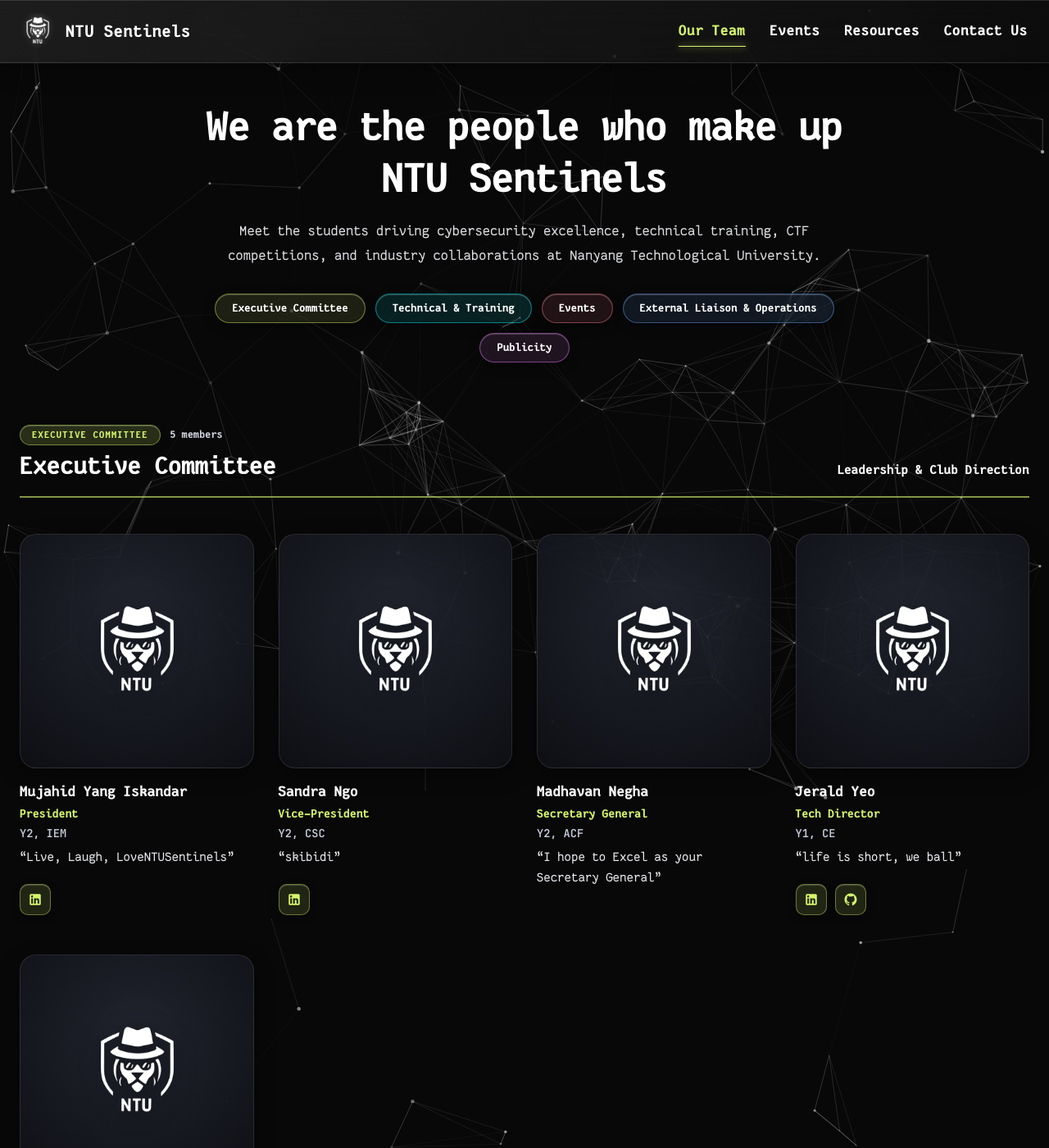
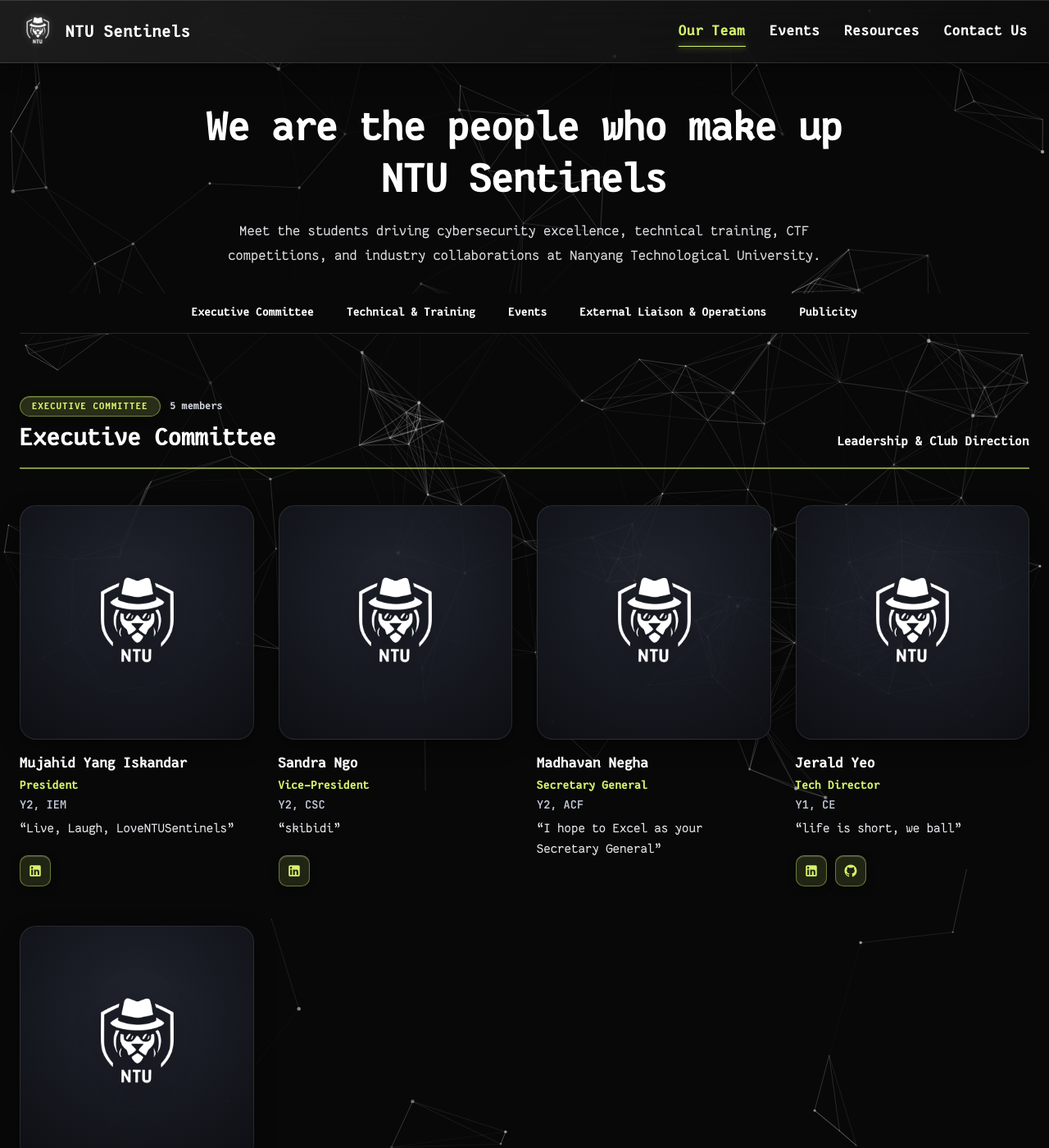
Before and after one commit to NTU-Sentinels/ntu-sentinels.github.io, a Jekyll site: the page built from _pages/our-team.md, in a window 1280 px wide and 1400 px high. Shown: the whole window at 82% size. Built offline with Jekyll 4.4.1, drawn with Linux system fonts in a browser that asks for light colours.

Commit message:
changed "our team" quick nav to sticky navbar format

```diff
--- a/_pages/our-team.md
+++ b/_pages/our-team.md
@@ -10,16 +10,16 @@
     <p class="team-hero__subtitle">
       Meet the students driving cybersecurity excellence, technical training, CTF competitions, and industry collaborations at Nanyang Technological University.
     </p>
+  </header>
 
-    <!-- Subcommittee Quick Navigation -->
-    <nav class="team-nav" aria-label="Subcommittees navigation">
-      <a href="#executive" class="team-nav__pill team-nav__pill--executive">Executive Committee</a>
-      <a href="#technical" class="team-nav__pill team-nav__pill--technical">Technical &amp; Training</a>
-      <a href="#events" class="team-nav__pill team-nav__pill--events">Events</a>
-      <a href="#liaison" class="team-nav__pill team-nav__pill--liaison">External Liaison &amp; Operations</a>
-      <a href="#publicity" class="team-nav__pill team-nav__pill--publicity">Publicity</a>
-    </nav>
-  </header>
+  <!-- Subcommittee Quick Navigation -->
+  <nav class="team-nav" aria-label="Subcommittees navigation">
+    <a href="#executive" class="team-nav__tab">Executive Committee</a>
+    <a href="#technical" class="team-nav__tab">Technical &amp; Training</a>
+    <a href="#events" class="team-nav__tab">Events</a>
+    <a href="#liaison" class="team-nav__tab">External Liaison &amp; Operations</a>
+    <a href="#publicity" class="team-nav__tab">Publicity</a>
+  </nav>
 
   <!-- Subcommittee Sections (Bifurcation) -->
   {% assign sections = "executive|Executive Committee|Leadership & Club Direction;;technical|Technical & Training|CTF Training, Workshops & Infrastructure;;events|Events|Club Activities, Hackathons & Socials;;liaison|External Liaison & Operations|Industry Partnerships, Sponsorships & Club Admin;;publicity|Publicity|Brand Presence, Social Media & Media Coverage" | split: ";;" %}
--- a/assets/css/main.scss
+++ b/assets/css/main.scss
@@ -805,7 +805,6 @@
   text-align: center;
   max-width: 820px;
   margin-inline: auto;
-  margin-bottom: clamp(48px, 6.5vw, 76px);
 }
 
 .team-hero__title {
@@ -824,100 +823,56 @@
   margin: 0 0 32px;
 }
 
-/* Subcommittee Quick Nav - Colored to match respective group themes */
+/* Subcommittee Quick Nav - Tab strip that stays below the masthead */
 .team-nav {
+  position: sticky;
+  top: var(--header-height);
+  z-index: 5;
   display: flex;
-  flex-wrap: wrap;
   justify-content: center;
-  gap: 12px;
+  gap: clamp(16px, 3vw, 36px);
+  margin-bottom: clamp(48px, 6.5vw, 76px);
+  background: var(--background);
+  border-bottom: 1px solid var(--border);
+  overflow-x: auto;
+  scrollbar-width: none;
 }
 
-.team-nav__pill {
-  padding: 9px 20px;
-  font-size: 0.9rem;
+.team-nav::-webkit-scrollbar { display: none; }
+
+.team-nav__tab {
+  flex: none;
+  display: flex;
+  align-items: center;
+  min-height: 48px;
+  padding: 0 2px;
+  color: rgba(237, 237, 237, 0.62);
+  font-size: 0.95rem;
   font-weight: 700;
-  border-radius: 999px;
-  -webkit-backdrop-filter: blur(18px) saturate(160%);
-  backdrop-filter: blur(18px) saturate(160%);
+  white-space: nowrap;
   text-decoration: none;
-  transition: all 200ms cubic-bezier(0.2, 0, 0.2, 1);
-  box-shadow: inset 0 1px 1px rgba(255, 255, 255, 0.22), 0 4px 14px rgba(0, 0, 0, 0.35);
+  border-bottom: 2px solid transparent;
+  transition: color 180ms ease, border-color 180ms ease;
 }
 
-.team-nav__pill--executive {
-  color: #D5F46B;
-  border: 1px solid rgba(213, 244, 107, 0.45);
-  background: rgba(213, 244, 107, 0.1);
-}
-.team-nav__pill--executive:hover,
-.team-nav__pill--executive:focus-visible {
-  color: #FFFFFF;
-  border-color: #D5F46B;
-  background: rgba(213, 244, 107, 0.26);
-  box-shadow: inset 0 1px 1px rgba(255, 255, 255, 0.35), 0 0 22px rgba(213, 244, 107, 0.5);
-  transform: translateY(-2px);
+.team-nav__tab:hover,
+.team-nav__tab:focus-visible {
+  color: var(--text-bright);
 }
 
-.team-nav__pill--technical {
-  color: #00F5FF;
-  border: 1px solid rgba(0, 245, 255, 0.45);
-  background: rgba(0, 245, 255, 0.1);
-}
-.team-nav__pill--technical:hover,
-.team-nav__pill--technical:focus-visible {
-  color: #FFFFFF;
-  border-color: #00F5FF;
-  background: rgba(0, 245, 255, 0.26);
-  box-shadow: inset 0 1px 1px rgba(255, 255, 255, 0.35), 0 0 22px rgba(0, 245, 255, 0.5);
-  transform: translateY(-2px);
+.team-nav__tab.is-active {
+  color: var(--text-bright);
+  border-bottom-color: var(--phosphor);
 }
 
-.team-nav__pill--events {
-  color: #FF758F;
-  border: 1px solid rgba(255, 117, 143, 0.45);
-  background: rgba(255, 117, 143, 0.1);
-}
-.team-nav__pill--events:hover,
-.team-nav__pill--events:focus-visible {
-  color: #FFFFFF;
-  border-color: #FF758F;
-  background: rgba(255, 117, 143, 0.26);
-  box-shadow: inset 0 1px 1px rgba(255, 255, 255, 0.35), 0 0 22px rgba(255, 117, 143, 0.5);
-  transform: translateY(-2px);
-}
-
-.team-nav__pill--liaison {
-  color: #60A5FA;
-  border: 1px solid rgba(96, 165, 250, 0.45);
-  background: rgba(96, 165, 250, 0.1);
-}
-.team-nav__pill--liaison:hover,
-.team-nav__pill--liaison:focus-visible {
-  color: #FFFFFF;
-  border-color: #60A5FA;
-  background: rgba(96, 165, 250, 0.26);
-  box-shadow: inset 0 1px 1px rgba(255, 255, 255, 0.35), 0 0 22px rgba(96, 165, 250, 0.5);
-  transform: translateY(-2px);
-}
-
-.team-nav__pill--publicity {
-  color: #F080FF;
-  border: 1px solid rgba(240, 128, 255, 0.45);
-  background: rgba(240, 128, 255, 0.1);
-}
-.team-nav__pill--publicity:hover,
-.team-nav__pill--publicity:focus-visible {
-  color: #FFFFFF;
-  border-color: #F080FF;
-  background: rgba(240, 128, 255, 0.26);
-  box-shadow: inset 0 1px 1px rgba(255, 255, 255, 0.35), 0 0 22px rgba(240, 128, 255, 0.5);
-  transform: translateY(-2px);
+@media (max-width: 780px) {
+  .team-nav { justify-content: flex-start; }
 }
 
 /* Subcommittee Sections (Bifurcation) */
 .team-section {
   margin-bottom: clamp(60px, 8vw, 92px);
-  scroll-margin-top: calc(var(--header-height) + 32px);
+  scroll-margin-top: calc(var(--header-height) + 49px + 24px);
 }
 
 .team-section__header {
```
Also changed, not shown: other parts of _pages/our-team.md (+64 -6 lines).
